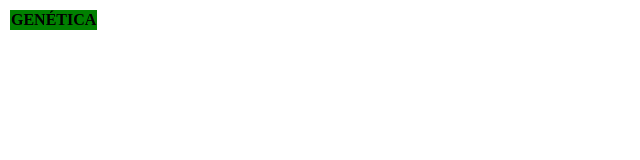
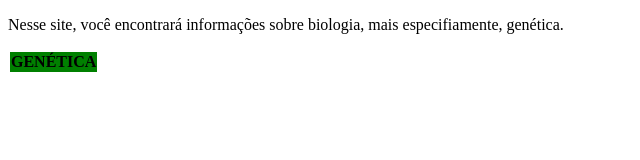
Before and after one commit to eliabedasilva/aulaprogweb, a plain HTML site: page index.html in a window 1280 px wide. Shown: the whole page, without its empty margins (0-640 px from the left). Drawn offline with Linux system fonts and the light colour scheme.

Commit message:
Update index.html
versao 0.2

```diff
--- a/index.html
+++ b/index.html
@@ -15,6 +15,7 @@
                 <th style="text-align: center; background-color: green;">
                     GENÉTICA
                 </th>
+                <p>Nesse site, você encontrará informações sobre biologia, mais especifiamente, genética.</p>
             </tr>
 
 
```
